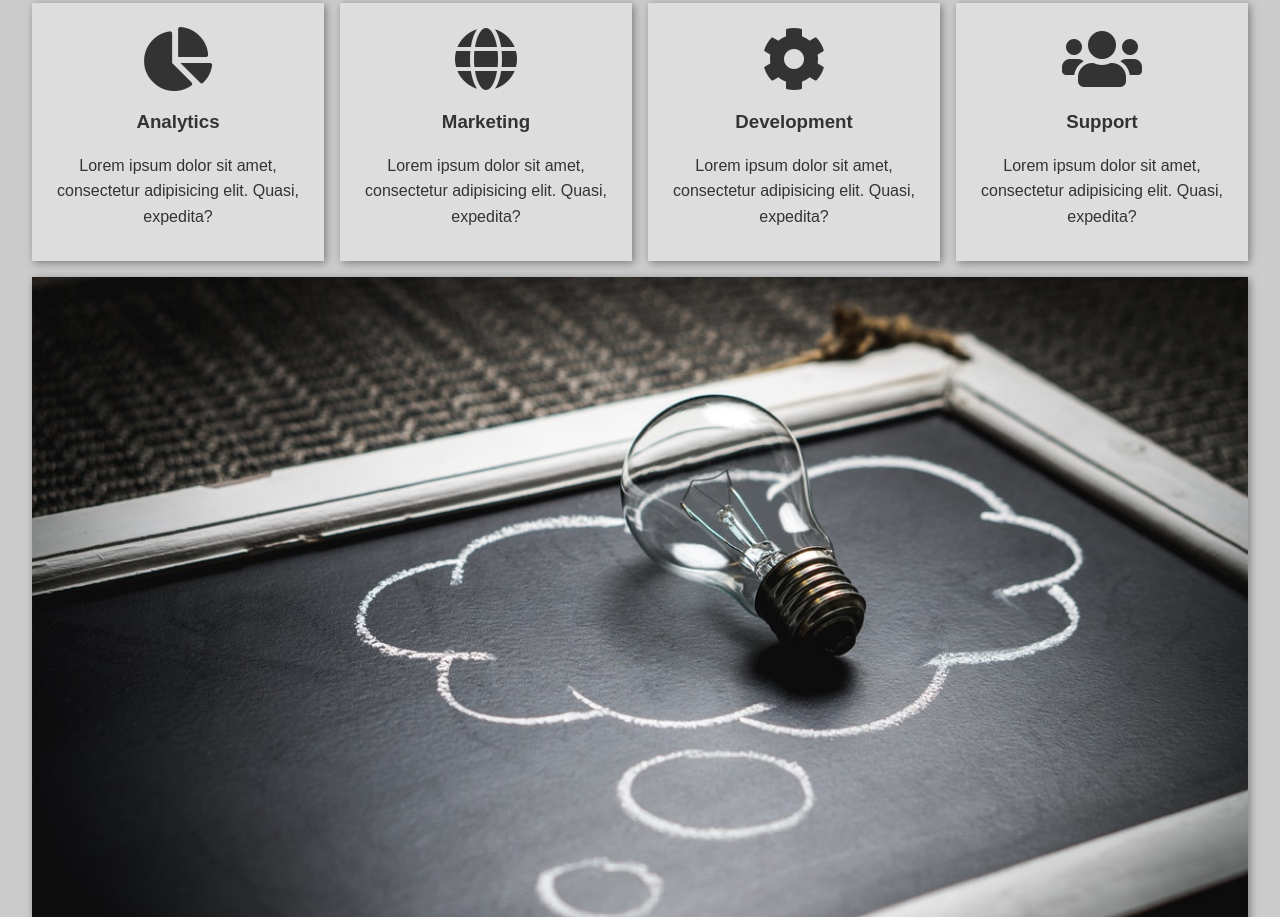
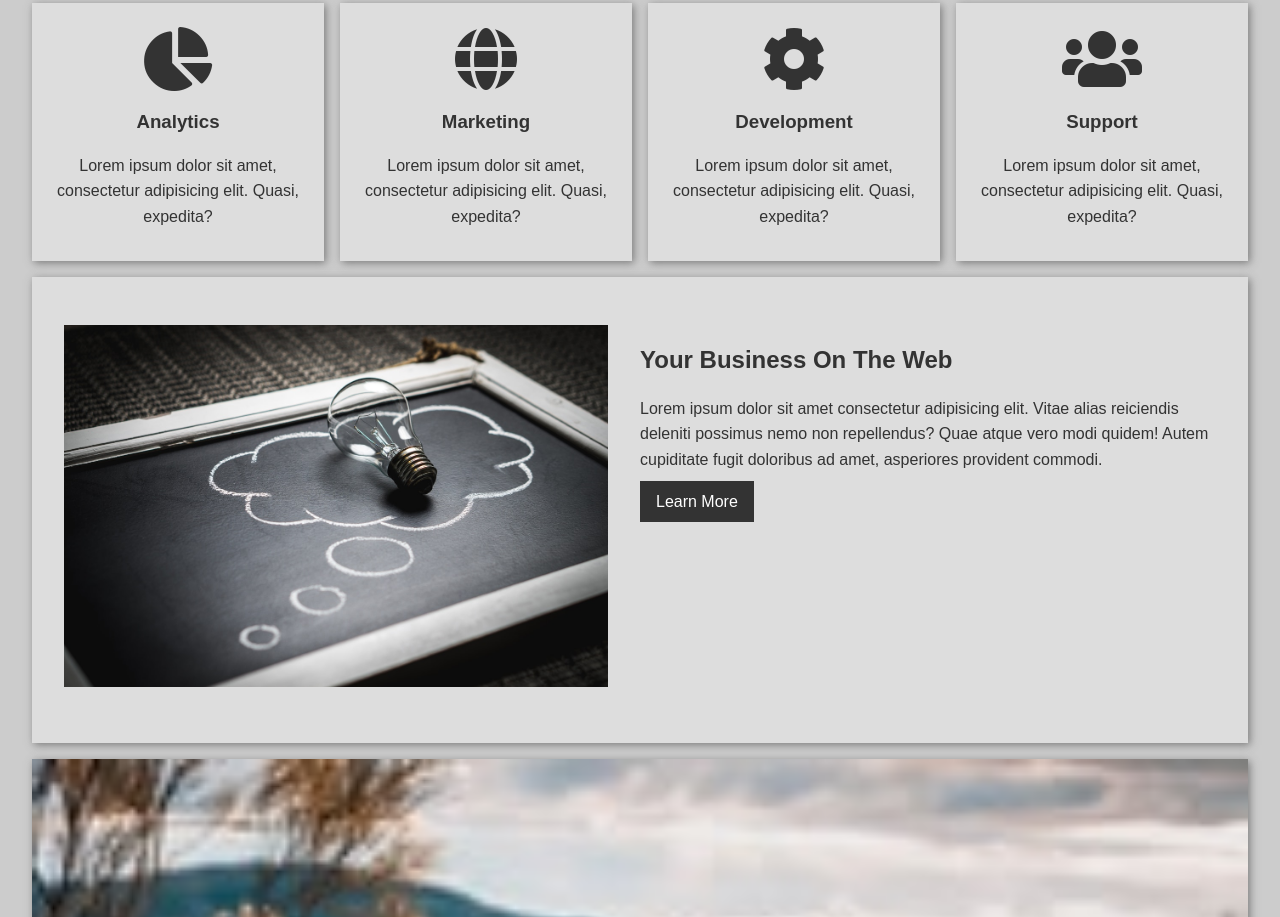
Before and after one commit to ashavakkattil/Day12-gridlayout, a plain HTML site: page index.html in a window 1280 px wide. Shown: the part 651-1568 px from the top of the page. Drawn offline with Linux system fonts and the light colour scheme.

Commit message:
section-3

```diff
--- a/css/style.css
+++ b/css/style.css
@@ -17,7 +17,7 @@ body {
   color: var(--primary);
   line-height: 1.6;
 }
-h1,
+h1,h2,
 h3 {
   margin: 1rem 0;
 }
@@ -135,3 +135,15 @@ nav {
 .section-2 div{
     padding: 1.5rem 1rem;
 }
+
+/* section-3 */
+.section-3{
+    display: grid;
+    grid-template-columns: repeat(2, 1fr);
+}
+.section-3 div{
+    padding: 3rem 2rem;
+}
+.section-3 div:last-child{
+    padding-left: 0rem;
+}
```
